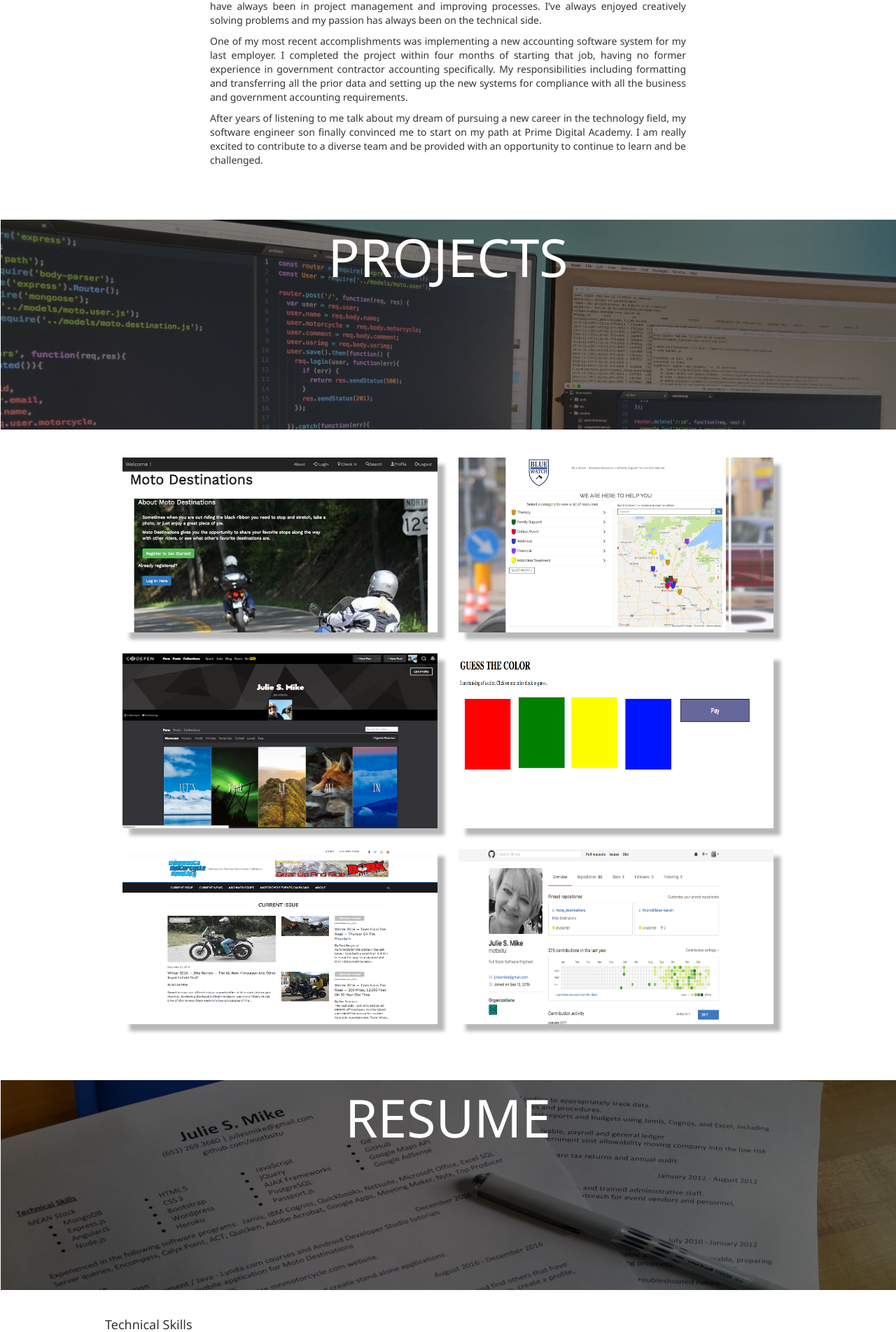
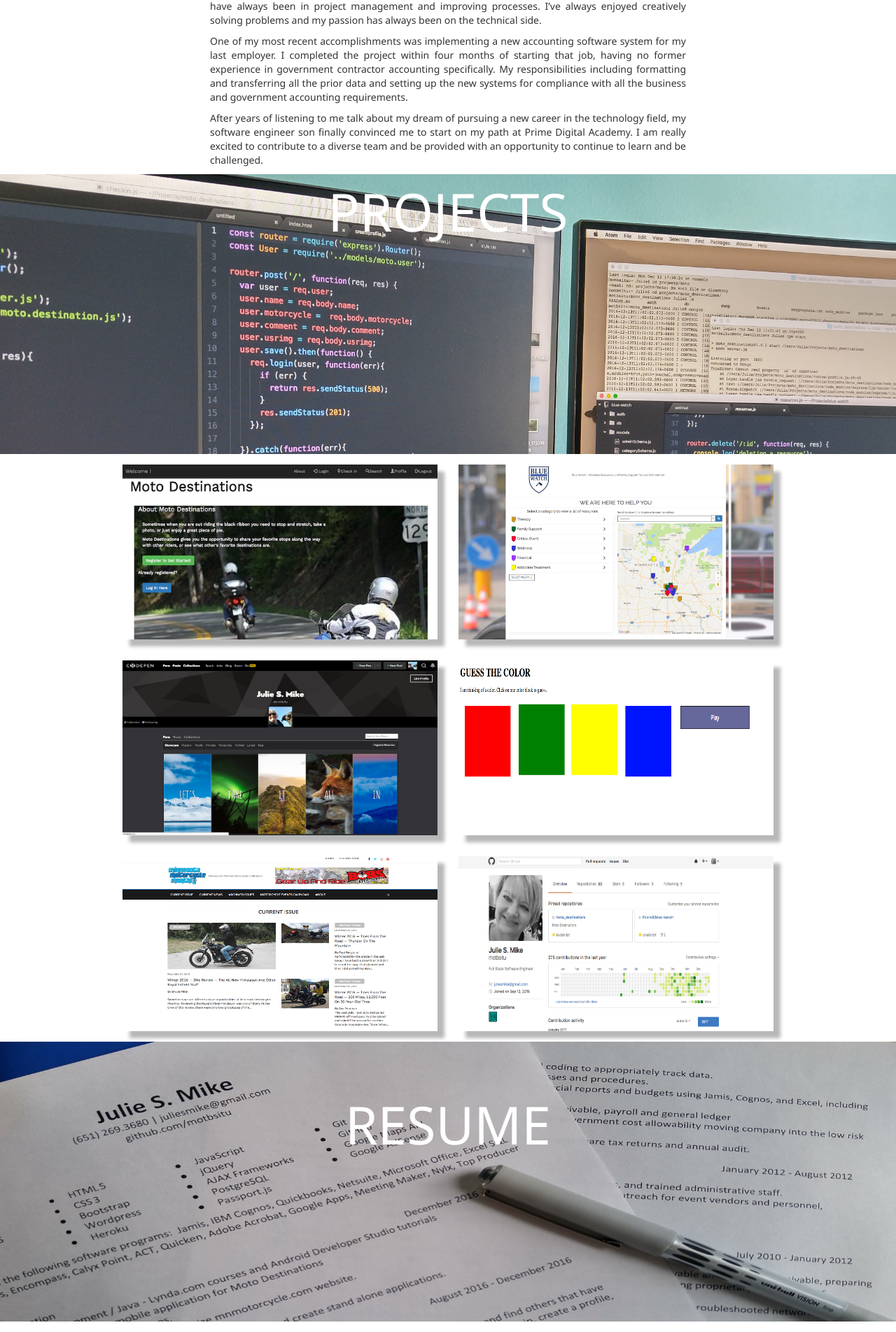
Before and after one commit to motbsitu/JulieSMike-Portfolio, a PHP site: page / in a window 1280 px wide. Shown: the part 699-2603 px from the top of the page at 70% size. Run offline with PHP 8.4, Linux system fonts and the light colour scheme.

Commit message:
parallax effect

```diff
--- a/index.html
+++ b/index.html
@@ -65,17 +65,15 @@
     </div>
     </div>
 
-    <div id="projects" class="project-section">
-      <div class="space">
-      </div>
+    <div id="projects"  class="parallax project-section">
         <div class="image">
-            <img class="bar-image" src="images/code.jpg" />
-            <div class="col">
-                <div class="col-md-4 col-md-offset-4">
-                    <p>PROJECTS</p>
-                </div>
+          <div class="col">
+            <div class="col-md-4 col-md-offset-4">
+                <p >PROJECTS</p>
             </div>
+          </div>
         </div>
+    </div>
         <div class="flex-container">
             <div class="flex-item">
                 <a href="https://www.motodestinations.com/" target="_blank"><img class="project-box" src="images/Moto-small.png" /></a>
@@ -98,19 +96,21 @@
 
         </div>
 
-    </div>
 
-    <div id="resume">
+
+    <div id="resume" class="parallax resume-section">
       <div class="space">
       </div>
         <div class="image">
-            <img class="bar-image" src="images/resume.jpg">
+            <!-- <img class="bar-image" src="images/resume.jpg"> -->
             <div class="col">
                 <div class="col-md-4 col-md-offset-4">
                     <p>RESUME</p>
                 </div>
             </div>
         </div>
+      </div>
+
         <div class="resume-section content">
             <div class="tech-skills">
                 <h4>Technical Skills</h4>
@@ -235,7 +235,6 @@
                 <h5>Brown College | Associate of Applied Science Degree in Broadcasting</h5>
             </div>
         </div>
-    </div>
 
     <div id="contact" class="contact-section">
       <div class="space">
--- a/styles.css
+++ b/styles.css
@@ -33,10 +33,30 @@ body{
   left: 0;
   right: 0;
 }
+.parallax {
 
+
+    /* Set a specific height */
+    min-height: 400px;
+
+    /* Create the parallax scrolling effect */
+    background-attachment: fixed;
+    background-position: center;
+    background-repeat: no-repeat;
+    background-size: cover;
+}
+
+.parallax.project-section{
+  /* The image used */
+  background-image: url("images/code.jpg");
+}
+.parallax.resume-section{
+  background-image: url("images/resume.jpg");
+}
 .image{
   position: relative;
 }
+
 .about-content{
   text-align: justify;
   margin: 0 300px 0 300px;
@@ -64,10 +84,7 @@ body{
   left: 0;
   width: 100%;
 }
-.project-section{
-  clear:both;
 
-}
 #resume {
   text-align: center;
   clear:top;
```
